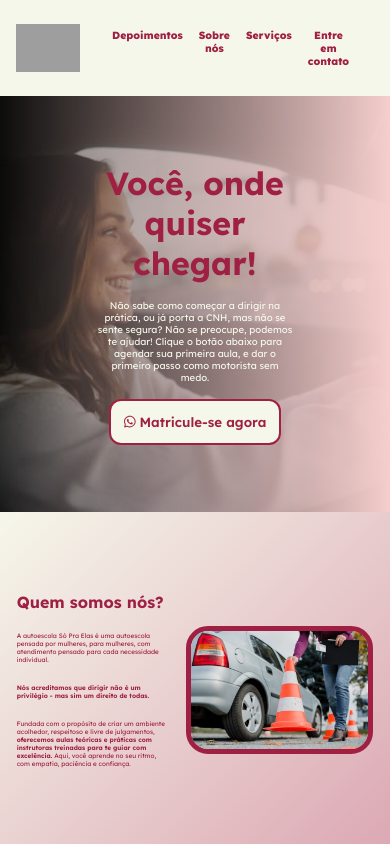
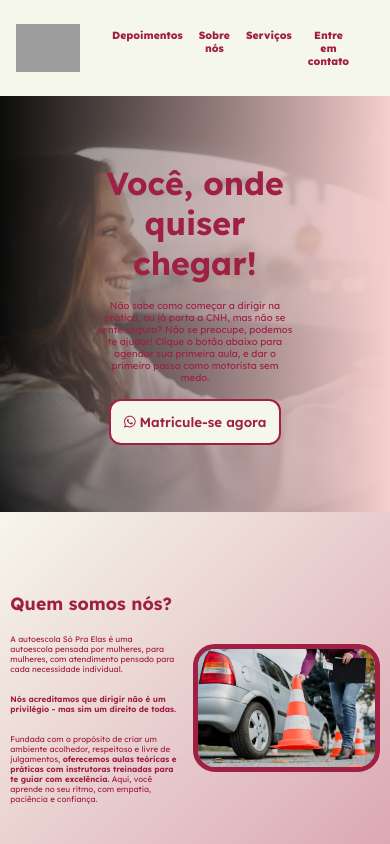
Before and after one commit to mafenandaup/so-pra-elas, a React (Vite) app in the folder spe-client/: page / in a window 390 px wide. Shown: the top 844 px of the page. Built offline with nearby package versions, Linux system fonts and the light colour scheme; grey boxes are pictures that could not be loaded.

Commit message:
fix: about bugs

```diff
--- a/spe-client/src/styles/about.css
+++ b/spe-client/src/styles/about.css
@@ -121,7 +121,7 @@
 
  @media (max-width: 750px) {
      .content-section-extended {
-            height: 44rem;
+            height: 46rem;
 
      && img {
         height: 12rem;
@@ -129,7 +129,7 @@
 
  }
      .about-content {
-         width: 44rem;
+         width: 50rem;
          gap: 1rem;
      }
 
@@ -140,14 +140,14 @@
          }
 
          && p {
-            font-size: 0.5rem;
+            font-size: 0.6rem;
          }
      }
  }
 
   @media (max-width: 600px) {
      .content-section-extended {
-            height: 44rem;
+            height: 54rem;
 
      && img {
         height: 11rem;
@@ -172,18 +172,18 @@
 
  }
      .about-content {
-         width: 28rem;
+         width: 30rem;
          gap: 1rem;
      }
 
      .about-textbox {
 
          && h1 {
-             font-size: 1rem;
+             font-size: 1.1rem;
          }
 
          && p {
-            font-size: 0.4rem;
+            font-size: 0.5rem;
          }
      }
  }
--- a/spe-client/src/styles/global.css
+++ b/spe-client/src/styles/global.css
@@ -25,6 +25,7 @@
   min-width: 100vw;
   padding: 3rem;
   height: 26rem;
+  color: var(--amaranth-purple);
 
 }
 
```
